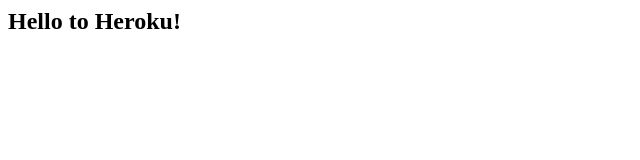
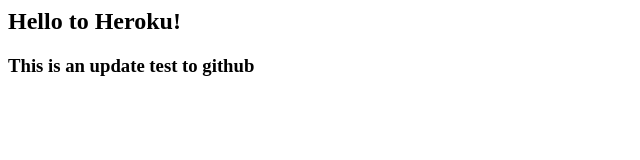
Before and after one commit to karmagroups/heroku_test01, a plain HTML site: page index.html in a window 1280 px wide. Shown: the whole page, without its empty margins (0-640 px from the left). Drawn offline with Linux system fonts and the light colour scheme.

Commit message:
Added h3 tag

```diff
--- a/index.html
+++ b/index.html
@@ -4,5 +4,6 @@
 </header>
 <body>
     <h2>Hello to Heroku!</h2>
+    <h3>This is an update test to github</h3>
 </body>
 </html>
```
